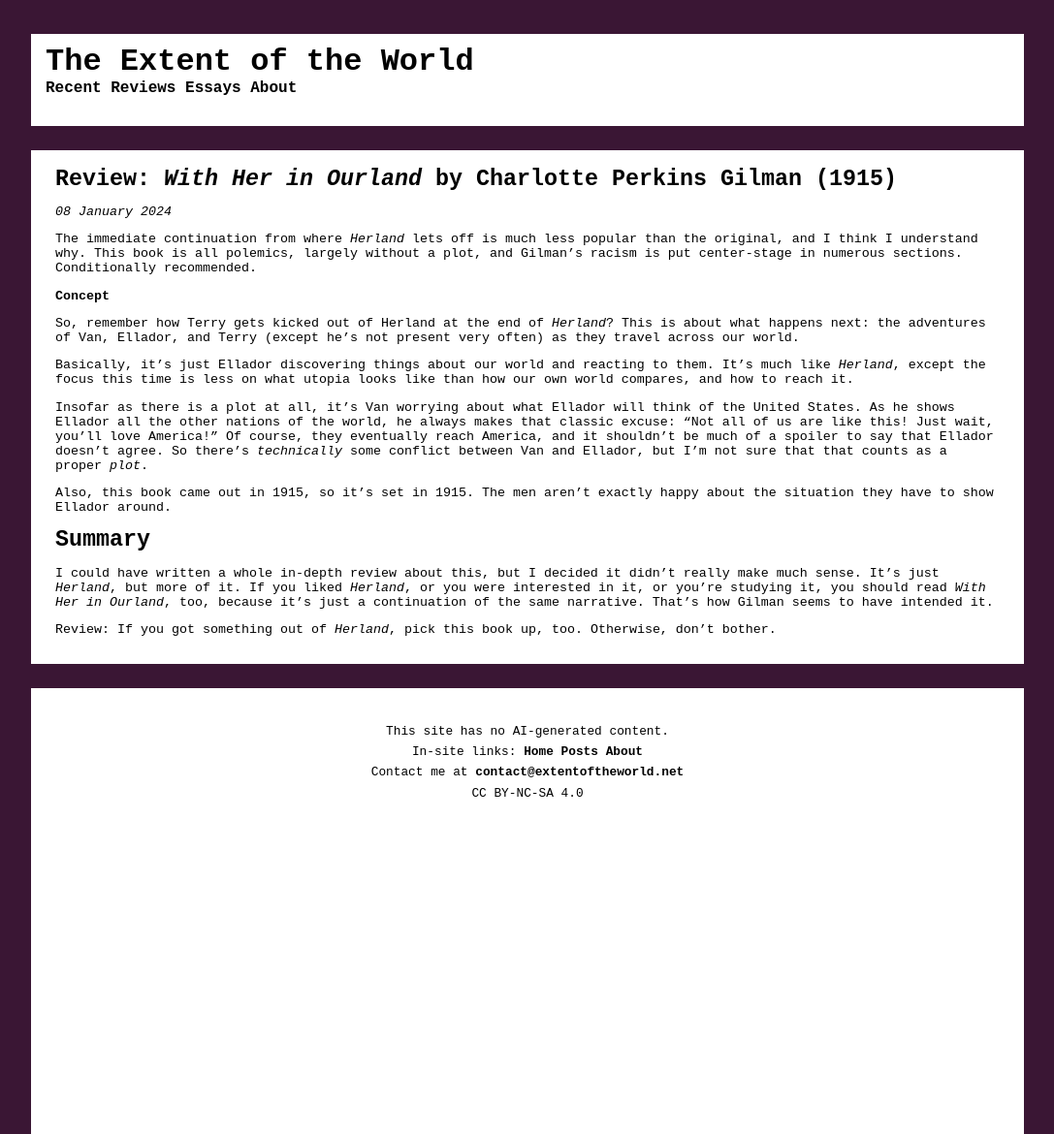
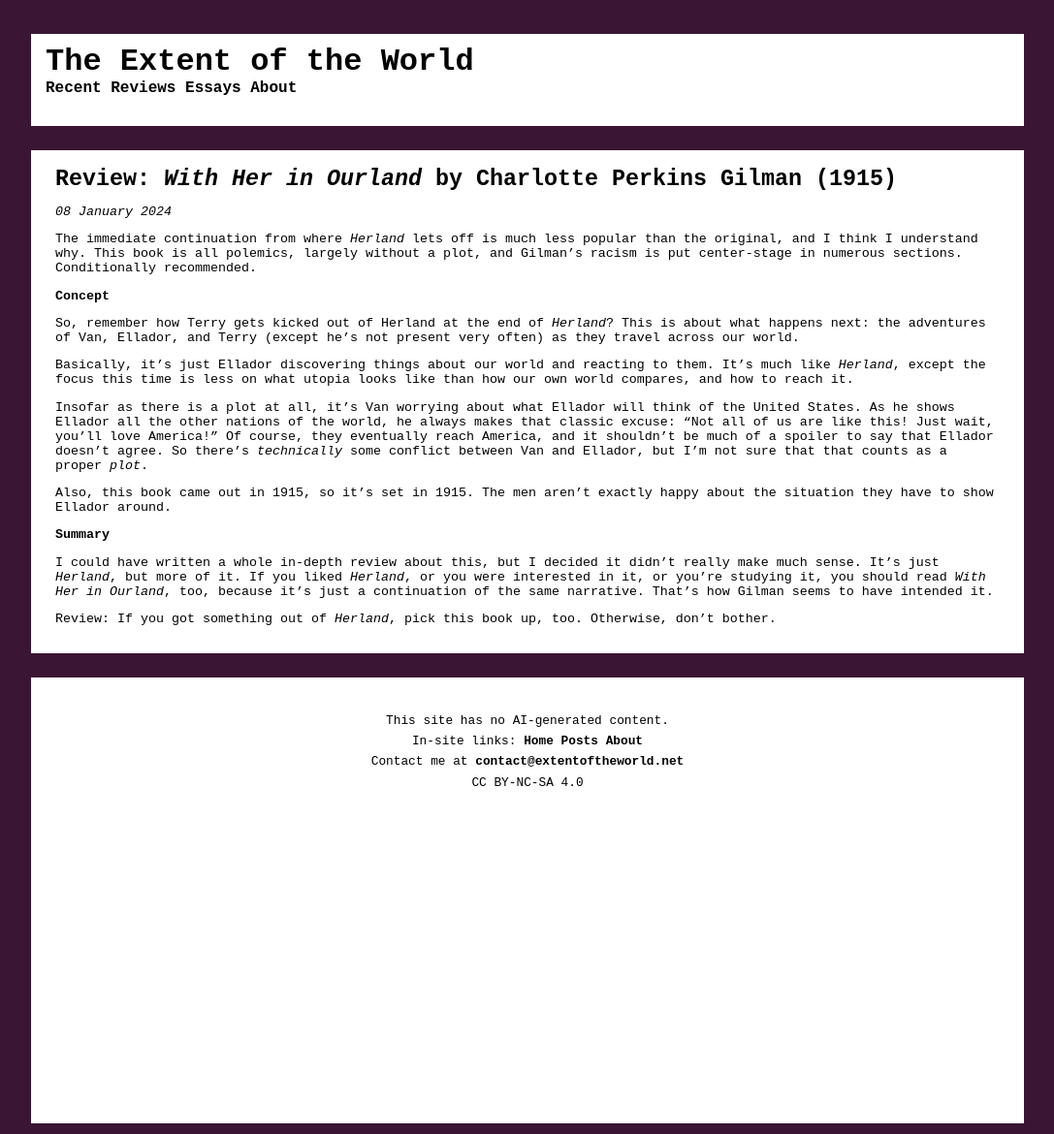
Before and after one commit to ariajd27/ariajd27.github.io, a Jekyll site: the page built from _posts/reviews/2024-01-08-gilman-with-her-in-ourland.md, in a window 1280 px wide. Shown: the whole page at 97% size, without its empty margins (96-1183 px from the left). Built offline with Jekyll 4.4.1, drawn with Linux system fonts in a browser that asks for light colours.

Commit message:
fixed minor typo

```diff
--- a/_posts/reviews/2024-01-08-gilman-with-her-in-ourland.md
+++ b/_posts/reviews/2024-01-08-gilman-with-her-in-ourland.md
@@ -16,7 +16,7 @@ Insofar as there is a plot at all, it's Van worrying about what Ellador will thi
 
 Also, this book came out in 1915, so it's set in 1915. The men aren't exactly happy about the situation they have to show Ellador around.
 
-# Summary
+## Summary
 
 I could have written a whole in-depth review about this, but I decided it didn't really make much sense. It's just *Herland*, but more of it. If you liked *Herland*, or you were interested in it, or you're studying it, you should read *With Her in Ourland*, too, because it's just a continuation of the same narrative. That's how Gilman seems to have intended it.
 
```
